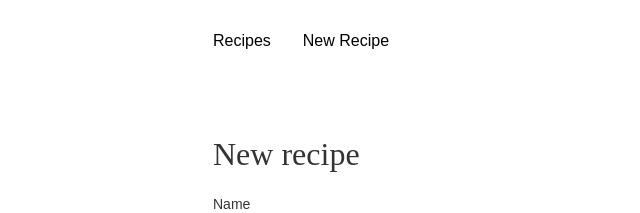
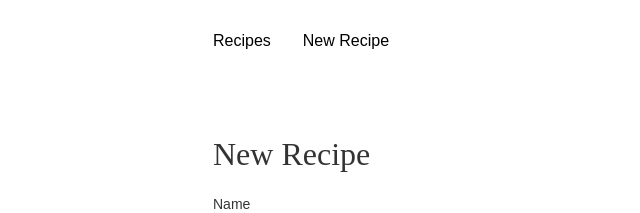
Before and after one commit to matildasmeds/react-exercise, a React (Create React App) app: page /recipes/new in a window 1280 px wide. Shown: the top 213 px of the page, without its empty margins (75-715 px from the left). Built offline with nearby package versions, Linux system fonts and the light colour scheme.

Commit message:
Extract H1

```diff
--- /dev/null
+++ b/src/H1.js
@@ -0,0 +1,10 @@
+import React from 'react';
+
+function H1(props) {
+  return <h1
+    className="baskerville fw1 ph3 ph0-l">
+    {props.label}
+  </h1>
+}
+
+export default H1;
--- a/src/RecipesNew.js
+++ b/src/RecipesNew.js
@@ -1,6 +1,7 @@
 import React, { useState } from 'react';
 import Button from './Button.js';
 import Input from './Input.js';
+import H1 from './H1.js';
 
 function RecipesNew() {
   const [name, setName] = useState('');
@@ -30,7 +31,7 @@ function RecipesNew() {
   }
 
   return <div className="pa4 black-80">
-    <h1 className="baskerville fw1 ph3 ph0-l">New recipe</h1>
+    <H1 label='New Recipe' />
     <Input name='name' type='text' label='Name' callBack={setName} />
     <Input name='description' type='text' label='Description' callBack={setDescription} />
     <Input name='ingredients' type='text' label='Ingredients (comma separated list)' callBack={setIngredients} />
```
